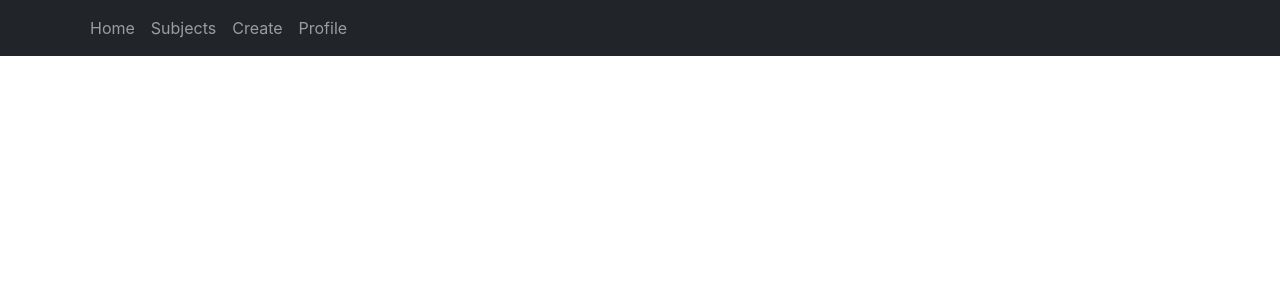
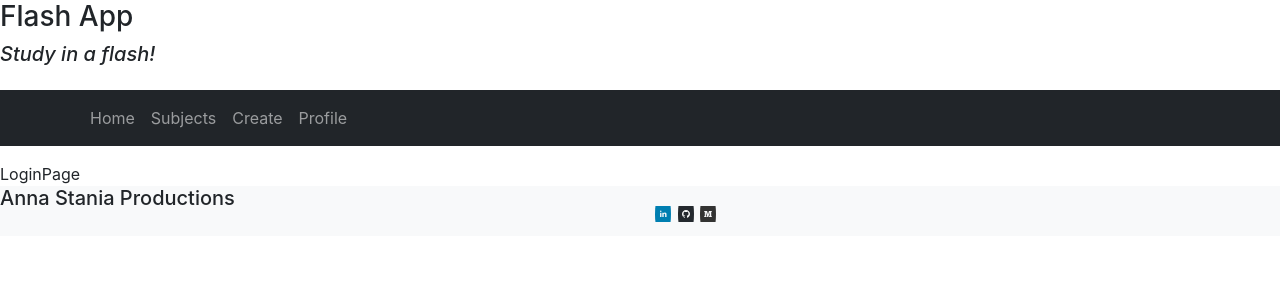
Before and after one commit to astania/flash-app, a React (Create React App) app in the folder client/: page /login in a window 1280 px wide. Shown: the top 300 px of the page. Built offline with nearby package versions, Linux system fonts and the light colour scheme.

Commit message:
add navigation components, routes, header, footer

```diff
--- a/client/package.json
+++ b/client/package.json
@@ -36,6 +36,9 @@
 
 
   "react-scripts": "5.0.1",
+
+
+  "react-social-icons": "^5.15.0",
 
 
   "web-vitals": "^2.1.4"
--- a/client/src/App.js
+++ b/client/src/App.js
@@ -3,6 +3,12 @@ import { Routes, Route, BrowserRouter } from 'react-router-dom';
 import WelcomePage from "./login_components/WelcomePage";
 import LoginPage from "./login_components/LoginPage"
 import Navigation from "./navigation_components/Navigation"
+import Profile from "./profile_components/Profile";
+import Subjects from "./subject_components/Subjects";
+import CreateDecks from "./create_decks_components/CreateDecks";
+import Footer from "./navigation_components/Footer";
+import Header from "./navigation_components/Header";
+
 
 // sudo service postgresql start
 
@@ -13,16 +19,19 @@ function App() {
   return (
 
     <BrowserRouter>
-      {/* <Header /> */}
+      <Header />
       <Navigation />
 
       <Routes>
         {/* <Route exact path="/" element={!!loggedIn ? <WelcomePage user={user} /> : <Login user={user} setUser={setUser} onLogin={onLogin} />} /> */}
         <Route exact path="/" element={!!loggedIn ? <WelcomePage /> : <LoginPage />} />
-        {/* <Route exact path="/login" element={<Login />} /> */}
+        <Route exact path="/subjects" element={ <Subjects /> } />
+        <Route exact path="/profile" element={ <Profile /> } />
+        <Route exact path="/create" element={ <CreateDecks /> } />
+        <Route exact path="/login" element={<LoginPage />} />
 
       </Routes>
-      {/* <Footer /> */}
+      <Footer />
     </BrowserRouter>
   );
 }
--- /dev/null
+++ b/client/src/create_decks_components/CreateDecks.js
@@ -0,0 +1,9 @@
+import React from 'react'
+
+const CreateDecks = () => {
+  return (
+    <div>CreateDecks</div>
+  )
+}
+
+export default CreateDecks
--- a/client/src/navigation_components/Footer.js
+++ b/client/src/navigation_components/Footer.js
@@ -1,8 +1,21 @@
 import React from 'react'
+import { SocialIcon } from 'react-social-icons'
+
 
 const Footer = () => {
   return (
-    <div>Footer</div>
+    <footer className="footer mt-auto bg-light">
+      <div className="row" style={{ display: "flex", height: "50px", marginBottom: "-50px" }}>
+        <div className="col-6" style={{ width: "50%", float: "left" }}>
+          <h5>Anna Stania Productions</h5>
+        </div>
+        <div className="col-6" style={{ width: "50%", float: "right" }}>
+          <SocialIcon url="https://www.linkedin.com/in/anna-stania/" style={{ width: "1em", margin: ".2em", padding: ".2em" }} />
+          <SocialIcon url="https://github.com/astania" style={{ width: "1em", margin: ".2em", padding: ".2em" }} />
+          <SocialIcon url="https://medium.com/@annaestania" style={{ width: "1em", margin: ".2em", padding: ".2em" }} />
+        </div>
+      </div>
+    </footer>
   )
 }
 
--- a/client/src/navigation_components/Header.js
+++ b/client/src/navigation_components/Header.js
@@ -2,7 +2,11 @@ import React from 'react'
 
 const Header = () => {
   return (
-    <div>Header</div>
+    <div className="mb-4" >
+      <h3>Flash App</h3>
+      <h5><em>Study in a flash!</em></h5>
+
+    </div>
   )
 }
 
--- a/client/src/navigation_components/Navigation.js
+++ b/client/src/navigation_components/Navigation.js
@@ -5,7 +5,7 @@ import Navbar from 'react-bootstrap/Navbar';
 import { Link } from "react-router-dom";
 
 
-const NavBar = () => {
+const Navigation = () => {
   return (
     <div className="mb-3">
 
@@ -23,4 +23,4 @@ const NavBar = () => {
   )
 }
 
-export default NavBar;
+export default Navigation;
--- /dev/null
+++ b/client/src/profile_components/Profile.js
@@ -0,0 +1,9 @@
+import React from 'react'
+
+const Profile = () => {
+  return (
+    <div>Profile</div>
+  )
+}
+
+export default Profile
--- /dev/null
+++ b/client/src/subject_components/Subjects.js
@@ -0,0 +1,9 @@
+import React from 'react'
+
+const Subjects = () => {
+  return (
+    <div>Subjects</div>
+  )
+}
+
+export default Subjects
```
Also changed, not shown: 1 other file (tests, documents, lock files or other folders).
